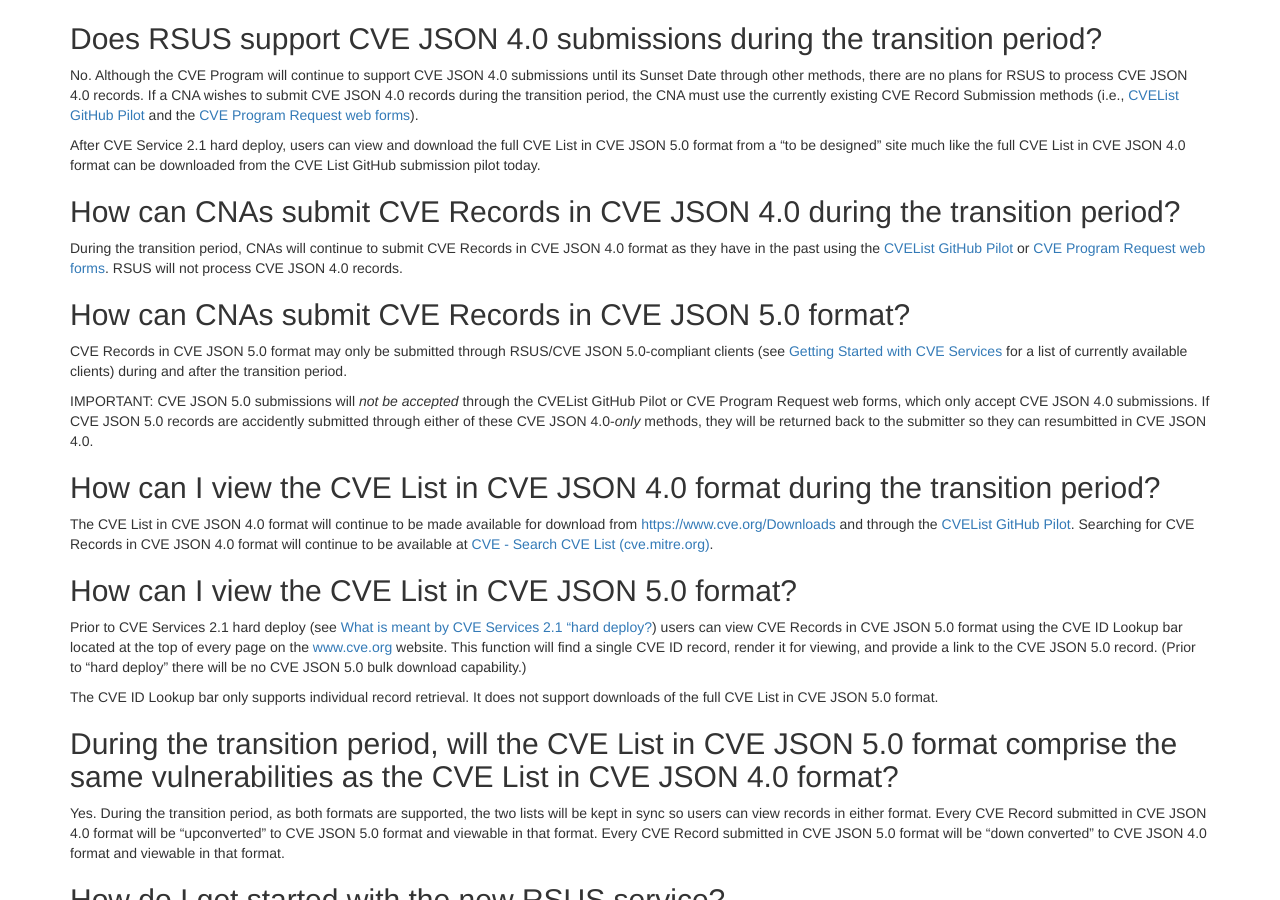
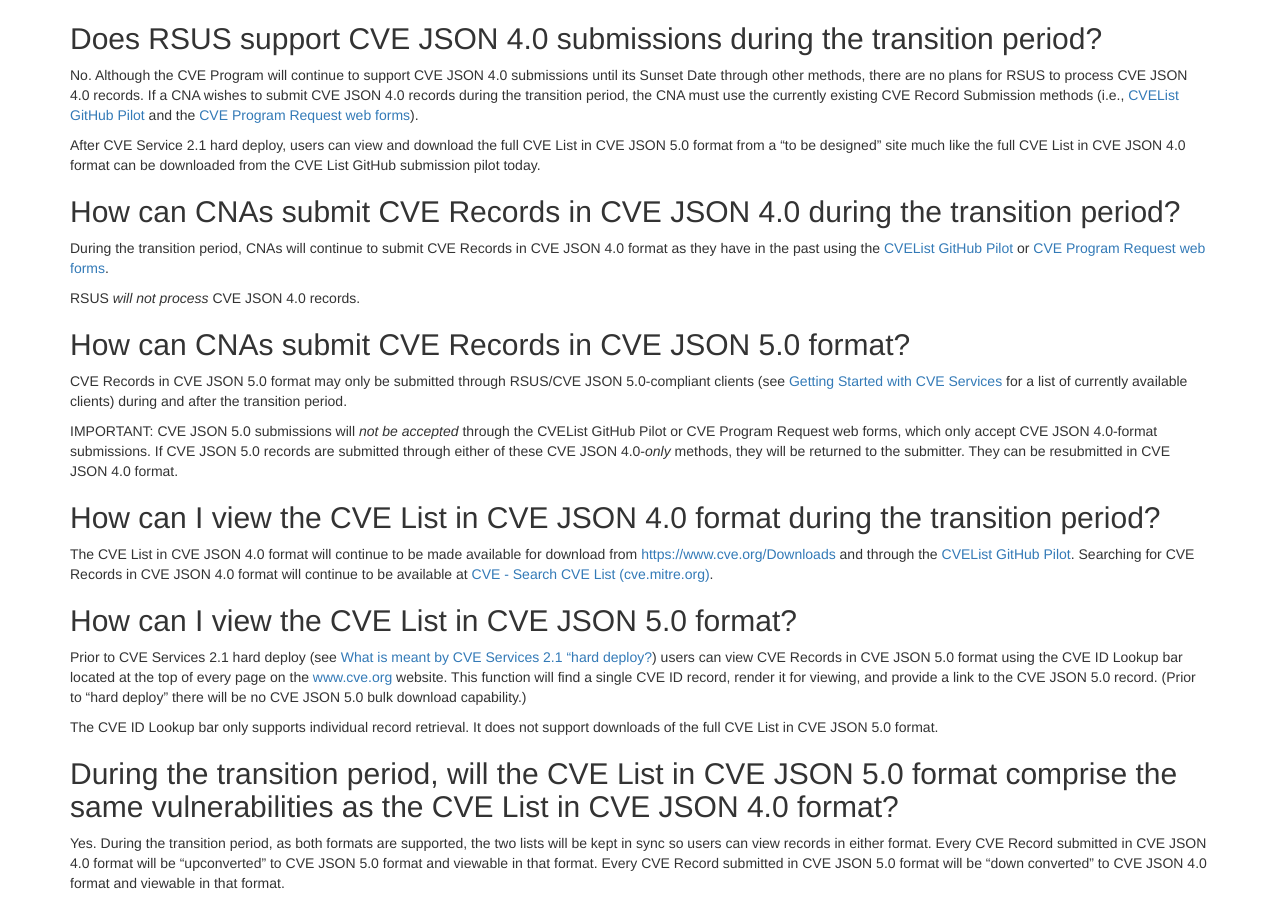
Before and after one commit to CVEProject/cveproject.github.io, a Jekyll site: the page built from automation-cve-services-faqs.md, in a window 1280 px wide and 900 px high, scrolled down 774 px. Built offline with Jekyll 4.4.1, drawn with Linux system fonts in a browser that asks for light colours; nearby versions of some CDN libraries.

Commit message:
Update automation-cve-services-faqs.md

```diff
--- a/automation-cve-services-faqs.md
+++ b/automation-cve-services-faqs.md
@@ -36,13 +36,15 @@ After CVE Service 2.1 hard deploy, users can view and download the full CVE List
 
 ## How can CNAs submit CVE Records in CVE JSON 4.0 during the transition period?
 
-During the transition period, CNAs will continue to submit CVE Records in CVE JSON 4.0 format as they have in the past using the [CVEList GitHub Pilot](https://github.com/CVEProject/cvelist) or [CVE Program Request web forms](https://cveform.mitre.org/). RSUS will not process CVE JSON 4.0 records.
+During the transition period, CNAs will continue to submit CVE Records in CVE JSON 4.0 format as they have in the past using the [CVEList GitHub Pilot](https://github.com/CVEProject/cvelist) or [CVE Program Request web forms](https://cveform.mitre.org/).
+
+RSUS *will not process* CVE JSON 4.0 records.
 
 ## How can CNAs submit CVE Records in CVE JSON 5.0 format?
 
 CVE Records in CVE JSON 5.0 format may only be submitted through RSUS/CVE JSON 5.0-compliant clients (see [Getting Started with CVE Services](https://cveproject.github.io/automation-cve-services-getting-started) for a list of currently available clients) during and after the transition period.
 
-IMPORTANT: CVE JSON 5.0 submissions will *not be accepted* through the CVEList GitHub Pilot or CVE Program Request web forms, which only accept CVE JSON 4.0 submissions. If CVE JSON 5.0 records are accidently submitted through either of these CVE JSON 4.0-*only* methods, they will be returned back to the submitter so they can resumbitted in CVE JSON 4.0.
+IMPORTANT: CVE JSON 5.0 submissions will *not be accepted* through the CVEList GitHub Pilot or CVE Program Request web forms, which only accept CVE JSON 4.0-format  submissions. If CVE JSON 5.0 records are submitted through either of these CVE JSON 4.0-*only* methods, they will be returned to the submitter. They can be resubmitted in CVE JSON 4.0 format.
 
 ## How can I view the CVE List in CVE JSON 4.0 format during the transition period?
 
```
